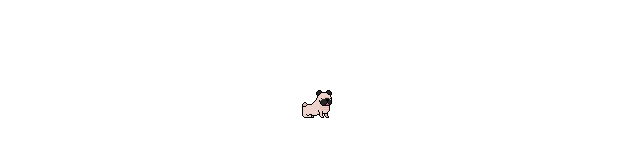
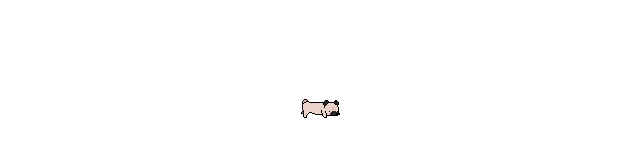
Before and after one commit to saidmix01/pet_asistente, a React (Vite) app in the folder renderer/: page / in a window 1280 px wide. Shown: the part 298-454 px from the top of the page, without its empty margins (323-963 px from the left). Built offline with nearby package versions, Linux system fonts and the light colour scheme.

Commit message:
fix: correct sniff animation to row 7 (cols 0-7)

```diff
--- a/renderer/src/App.jsx
+++ b/renderer/src/App.jsx
@@ -13,17 +13,16 @@ const SHEET = {
 }
 const FPS = 12
 
-// Sniff animation: row 3, cols 0–8 (9 frames, loops infinitely)
+// Sniff animation: row 7, cols 0–7 (8 frames, loops infinitely)
 const ANIM_FRAMES = [
-  { row: 3, col: 0 },
-  { row: 3, col: 1 },
-  { row: 3, col: 2 },
-  { row: 3, col: 3 },
-  { row: 3, col: 4 },
-  { row: 3, col: 5 },
-  { row: 3, col: 6 },
-  { row: 3, col: 7 },
-  { row: 3, col: 8 },
+  { row: 7, col: 0 },
+  { row: 7, col: 1 },
+  { row: 7, col: 2 },
+  { row: 7, col: 3 },
+  { row: 7, col: 4 },
+  { row: 7, col: 5 },
+  { row: 7, col: 6 },
+  { row: 7, col: 7 },
 ]
 
 export default function App() {
```
